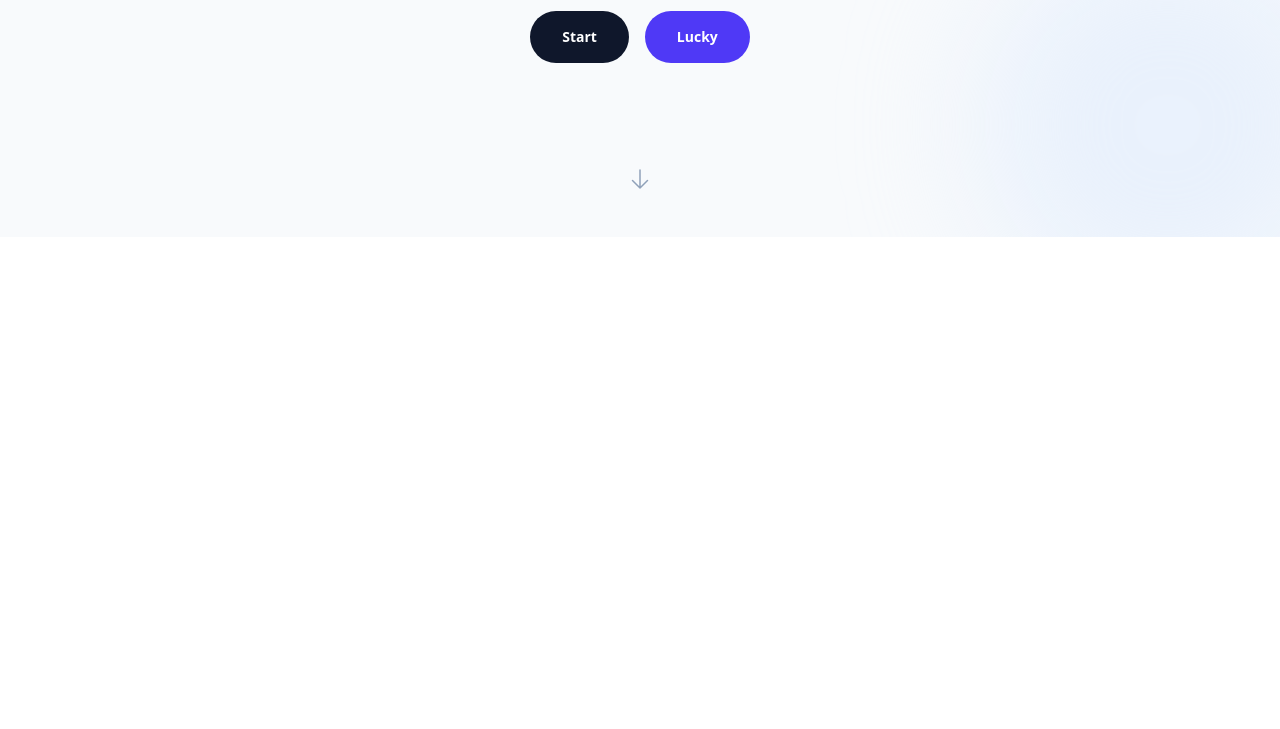
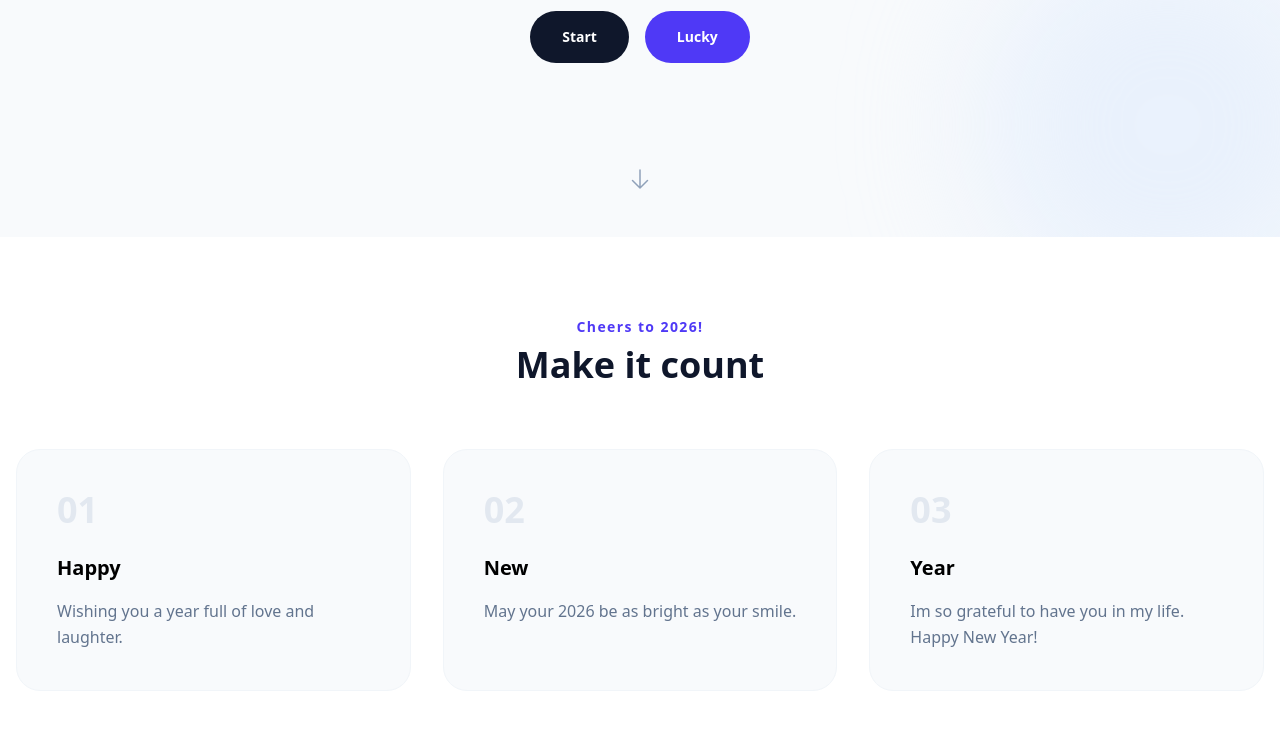
Before and after one commit to mimmizzang/project-interactive, a website built with Vite: page index.html in a window 1280 px wide. Shown: the part 563-1292 px from the top of the page. Before the commit the page ends 800 px from the top, so only its background shows below. Built offline with nearby package versions, Linux system fonts and the light colour scheme.

Commit message:
feat : add features grid section

```diff
--- a/index.html
+++ b/index.html
@@ -91,6 +91,42 @@
     </section>
 
     <!---이미지나 카드, 게시판 배치해서 aos나 isotope효과 고민--->
+    <section id="cards" class="bg-white py-20">
+      <div class="container mx-auto px-4">
+        <div class="mb-16 text-center">
+          <h2 class="mb-2 text-sm font-bold tracking-widest text-indigo-600">Cheers to 2026!</h2>
+          <h3 class="text-4xl font-black text-slate-900">Make it count</h3>
+        </div>
+
+        <div class="grid grid-cols-1 gap-8 md:grid-cols-3">
+          <div
+            class="group rounded-3xl border border-slate-100 bg-slate-50 p-10 transition-all hover:-translate-y-2 hover:bg-white hover:shadow-2xl"
+          >
+            <div class="mb-6 text-4xl font-black text-slate-200 transition-colors group-hover:text-indigo-200">01</div>
+            <h4 class="mb-4 text-xl font-bold">Happy</h4>
+            <p class="leading-relaxed text-slate-500">Wishing you a year full of love and laughter.</p>
+          </div>
+
+          <div
+            class="group rounded-3xl border border-slate-100 bg-slate-50 p-10 transition-all hover:-translate-y-2 hover:bg-white hover:shadow-2xl"
+          >
+            <div class="mb-6 text-4xl font-black text-slate-200 transition-colors group-hover:text-indigo-200">02</div>
+            <h4 class="mb-4 text-xl font-bold">New</h4>
+            <p class="leading-relaxed text-slate-500">May your 2026 be as bright as your smile.</p>
+          </div>
+
+          <div
+            class="group rounded-3xl border border-slate-100 bg-slate-50 p-10 transition-all hover:-translate-y-2 hover:bg-white hover:shadow-2xl"
+          >
+            <div class="mb-6 text-4xl font-black text-slate-200 transition-colors group-hover:text-indigo-200">03</div>
+            <h4 class="mb-4 text-xl font-bold">Year</h4>
+            <p class="leading-relaxed text-slate-500">Im so grateful to have you in my life. Happy New Year!</p>
+          </div>
+        </div>
+      </div>
+    </section>
+
+    <!---이미지나 카드 배치해서 swiper 적용--->
 
     <!------>
     <script type="module" src="/src/script.js"></script>
```
